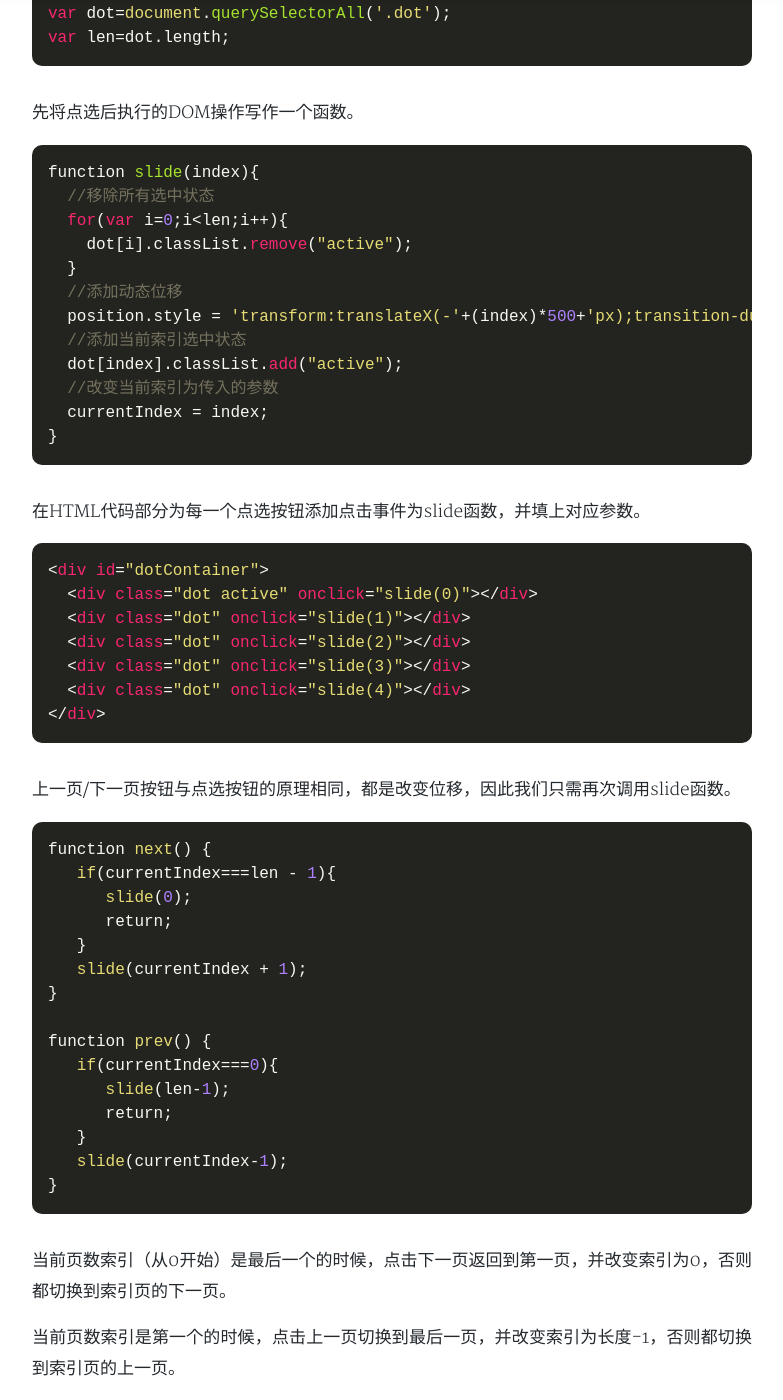
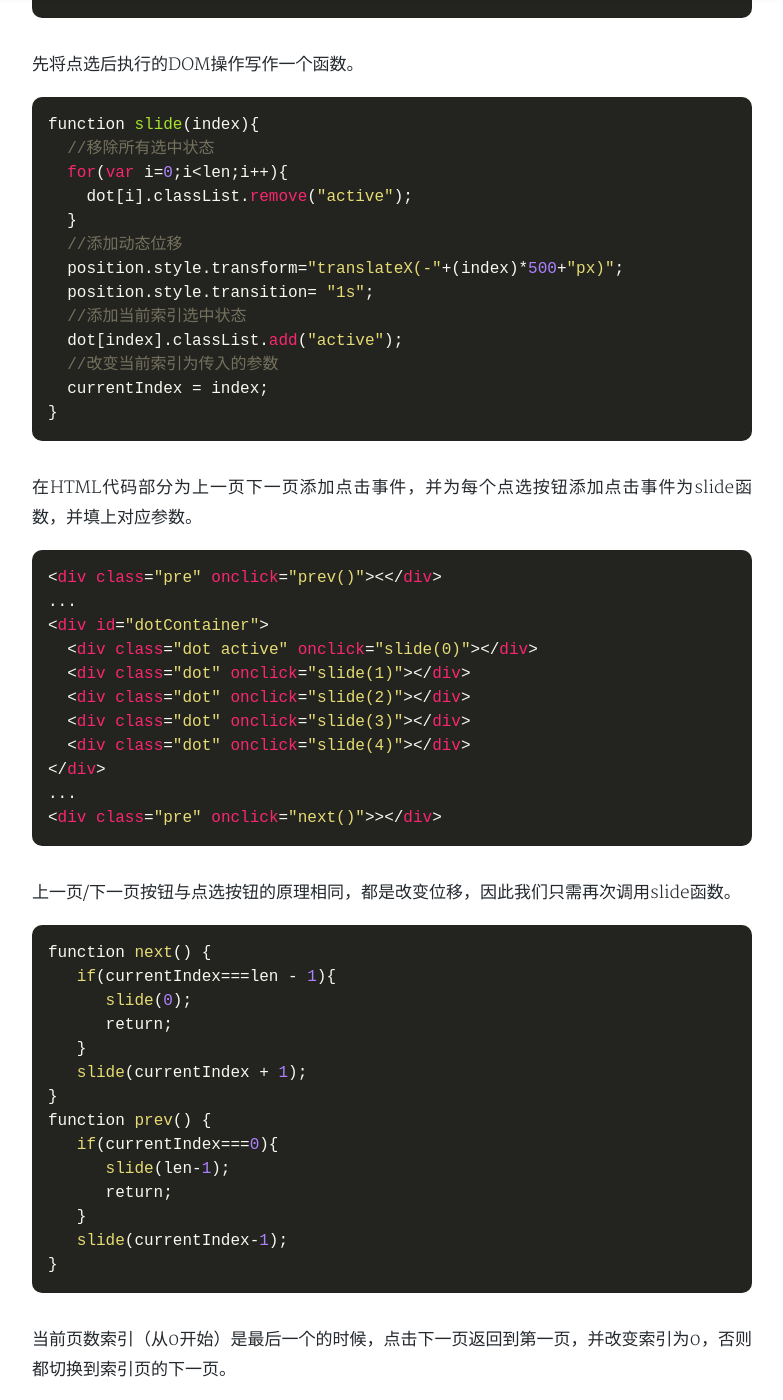
Before and after one commit to Sherryme/Blog, a Jekyll site: the page built from _posts/2019-8-29-02-JS-DOM.md, in a window 1280 px wide and 1400 px high, scrolled down 3521 px. Shown: the whole window, without its empty margins (248-1031 px from the left). Built offline with Jekyll 4.4.1, drawn with Linux system fonts in a browser that asks for light colours; nearby versions of some CDN libraries; comment, search, counter and statistics services are not loaded; a style sheet for code colours, icons or effects is not loaded.

Commit message:
Update 2019-8-29-02-JS-DOM.md

````diff
--- a/_posts/2019-8-29-02-JS-DOM.md
+++ b/_posts/2019-8-29-02-JS-DOM.md
@@ -85,7 +85,6 @@ body {
    border-bottom-right-radius: 5px;
    top: 100px;
 }
-
 .next {
    right: 0px;
    border-top-left-radius: 5px;
@@ -101,7 +100,6 @@ body {
    height: 10px;
    width: 500px;
 }
-
 .dot {
    background: rgba(255, 255, 255, 0.5);
    width: 10px;
@@ -135,15 +133,18 @@ function slide(index){
     dot[i].classList.remove("active");
   }
   //添加动态位移
-  position.style = 'transform:translateX(-'+(index)*500+'px);transition-duration:1s;';
+  position.style.transform="translateX(-"+(index)*500+"px)";
+  position.style.transition= "1s";
   //添加当前索引选中状态
   dot[index].classList.add("active");
   //改变当前索引为传入的参数
   currentIndex = index;
 }
 ```
-在HTML代码部分为每一个点选按钮添加点击事件为slide函数，并填上对应参数。
+在HTML代码部分为上一页下一页添加点击事件，并为每个点选按钮添加点击事件为slide函数，并填上对应参数。
 ```
+<div class="pre" onclick="prev()"><</div>
+...
 <div id="dotContainer">
   <div class="dot active" onclick="slide(0)"></div>
   <div class="dot" onclick="slide(1)"></div>
@@ -151,6 +152,8 @@ function slide(index){
   <div class="dot" onclick="slide(3)"></div>
   <div class="dot" onclick="slide(4)"></div>
 </div>
+...
+<div class="pre" onclick="next()">></div>
 ```
 上一页/下一页按钮与点选按钮的原理相同，都是改变位移，因此我们只需再次调用slide函数。
 ```
@@ -161,7 +164,6 @@ function next() {
    }
    slide(currentIndex + 1);
 }
-
 function prev() {
    if(currentIndex===0){
       slide(len-1);
````
